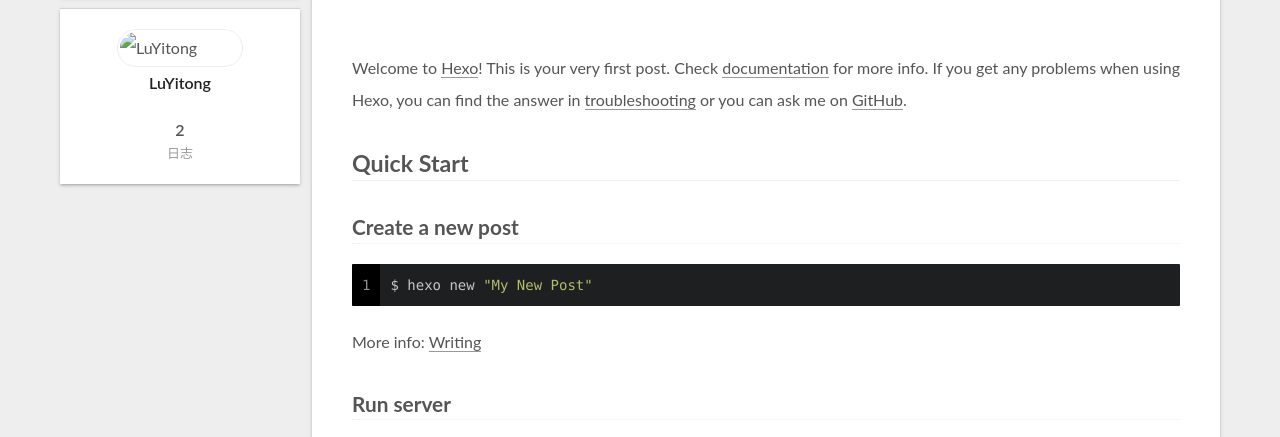
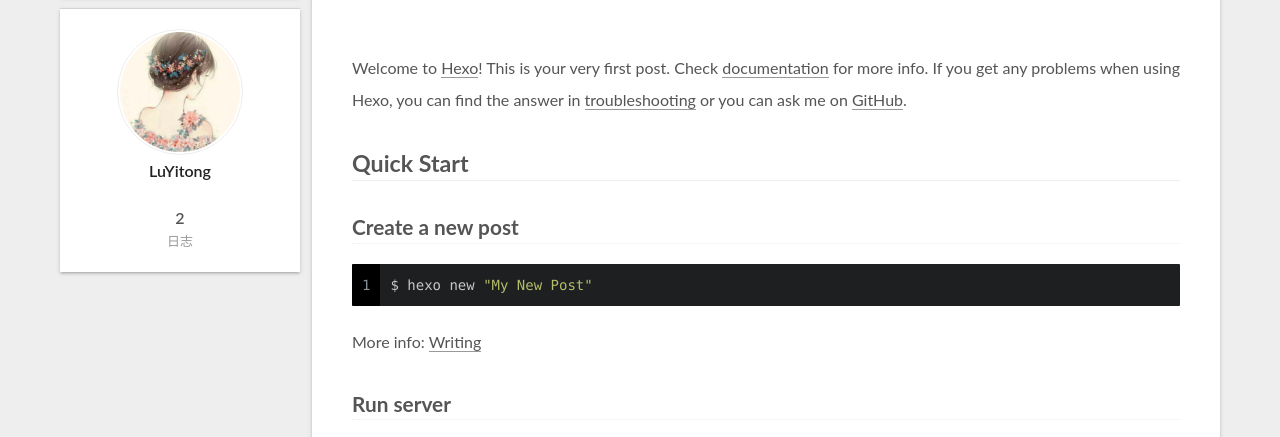
Before and after one commit to LuYitong0325/LuYitong0325.github.io, a plain HTML site: page index.html in a window 1280 px wide. Shown: the part 339-776 px from the top of the page. Drawn offline with Linux system fonts and the light colour scheme; some packages are replaced by stand-ins of ours; a script that the page names is missing.

Commit message:
Site updated: 2018-11-24 11:49:06

```diff
--- a/css/main.css
+++ b/css/main.css
@@ -1872,7 +1872,7 @@ img:hover {
   width: 4px;
   height: 4px;
   border-radius: 50%;
-  background: #ff000b;
+  background: #ffdde0;
 }
 .links-of-blogroll {
   font-size: 13px;
--- a/index.html
+++ b/index.html
@@ -364,7 +364,7 @@
     <span hidden itemprop="author" itemscope="" itemtype="http://schema.org/Person">
       <meta itemprop="name" content="LuYitong">
       <meta itemprop="description" content="">
-      <meta itemprop="image" content="/./source/images/avatar.gif">
+      <meta itemprop="image" content="/./images/avatar.jpg">
     </span>
 
     <span hidden itemprop="publisher" itemscope="" itemtype="http://schema.org/Organization">
@@ -501,7 +501,7 @@
     <span hidden itemprop="author" itemscope="" itemtype="http://schema.org/Person">
       <meta itemprop="name" content="LuYitong">
       <meta itemprop="description" content="">
-      <meta itemprop="image" content="/./source/images/avatar.gif">
+      <meta itemprop="image" content="/./images/avatar.jpg">
     </span>
 
     <span hidden itemprop="publisher" itemscope="" itemtype="http://schema.org/Organization">
@@ -659,7 +659,7 @@
         <div class="site-overview">
           <div class="site-author motion-element" itemprop="author" itemscope="" itemtype="http://schema.org/Person">
 
-              <img class="site-author-image" itemprop="image" src="/./source/images/avatar.gif" alt="LuYitong">
+              <img class="site-author-image" itemprop="image" src="/./images/avatar.jpg" alt="LuYitong">
 
               <p class="site-author-name" itemprop="name">LuYitong</p>
               <p class="site-description motion-element" itemprop="description"></p>
```
Also changed, not shown: 2018/11/24/hello-world/index.html (+2 -2 lines), 2018/11/24/我个人博客的第一篇博客，哈哈哈/index.html (+2 -2 lines), archives/2018/11/index.html (+1 -1 lines), archives/2018/index.html (+1 -1 lines), archives/index.html (+1 -1 lines).
